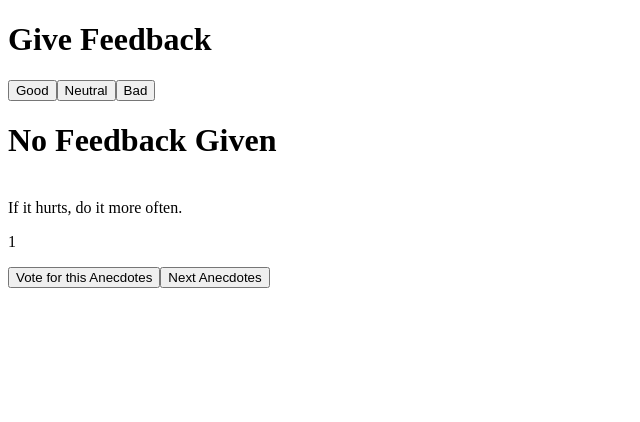
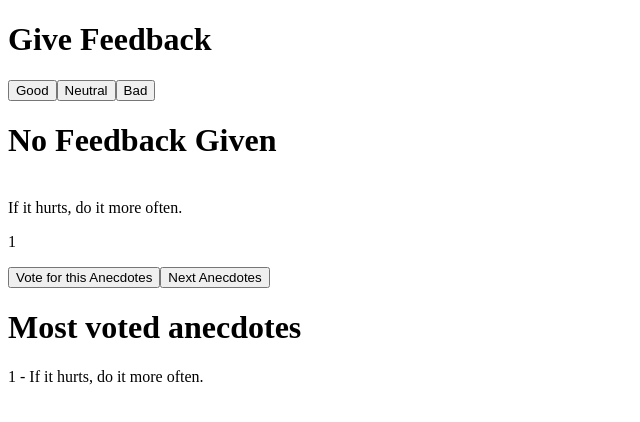
Before and after one commit to annabeatrizzz/full-stack-open-solutions, a React (Vite) app in the folder 1_Introduction-to-React/unicafe/: page / in a window 1280 px wide. Both pictures are taken after a click on the button "Vote for this Anecdotes". Shown: the top 422 px of the page, without its empty margins (0-640 px from the left). Built offline with nearby package versions, Linux system fonts and the light colour scheme.

Commit message:
Exercise 1.14

```diff
--- a/1_Introduction-to-React/unicafe/src/App.jsx
+++ b/1_Introduction-to-React/unicafe/src/App.jsx
@@ -55,6 +55,20 @@ const Statistics = (props) => {
 
 }
 
+const MostVoted = (props) => {
+  const votes = props.votes
+  const title = props.title
+  const anecdote = props.anecdote
+
+
+  return (
+    <div>
+      <Title title={title} />
+      <p>{votes} - {anecdote} </p>
+    </div>
+  )
+}
+
 const App = () => {
   // save clicks of each button to its own state
   const [good, setGood] = useState(0)
@@ -63,6 +77,9 @@ const App = () => {
 
   const [selected, setSelected] = useState(0)
   const [votes, setVotes] = useState(new Uint8Array(8))
+  const [mostVoted, setMostVoted] = useState(0)
+  const [qtdOfVotes, setQtdOfVotes] = useState(0)
+
   const anecdotes = [
     'If it hurts, do it more often.',
     'Adding manpower to a late software project makes it later!',
@@ -89,6 +106,11 @@ const App = () => {
   const addVote = () => {
     const copy = [...votes]
     copy[selected] += 1
+    console.log('selected', selected)
+    if(qtdOfVotes < copy[selected]) {
+      setQtdOfVotes(copy[selected])
+      setMostVoted(selected)
+    }
     setVotes(copy)
   }
 
@@ -114,6 +136,10 @@ const App = () => {
       <Button onClick={addVote} title="Vote for this Anecdotes" />
       <Button onClick={generateRandomNumber} title="Next Anecdotes" />
 
+      {(qtdOfVotes > 0)
+      && <MostVoted title="Most voted anecdotes" votes={qtdOfVotes} anecdote={anecdotes[mostVoted]}/>
+      }
+
     </div>
   )
 }
```
